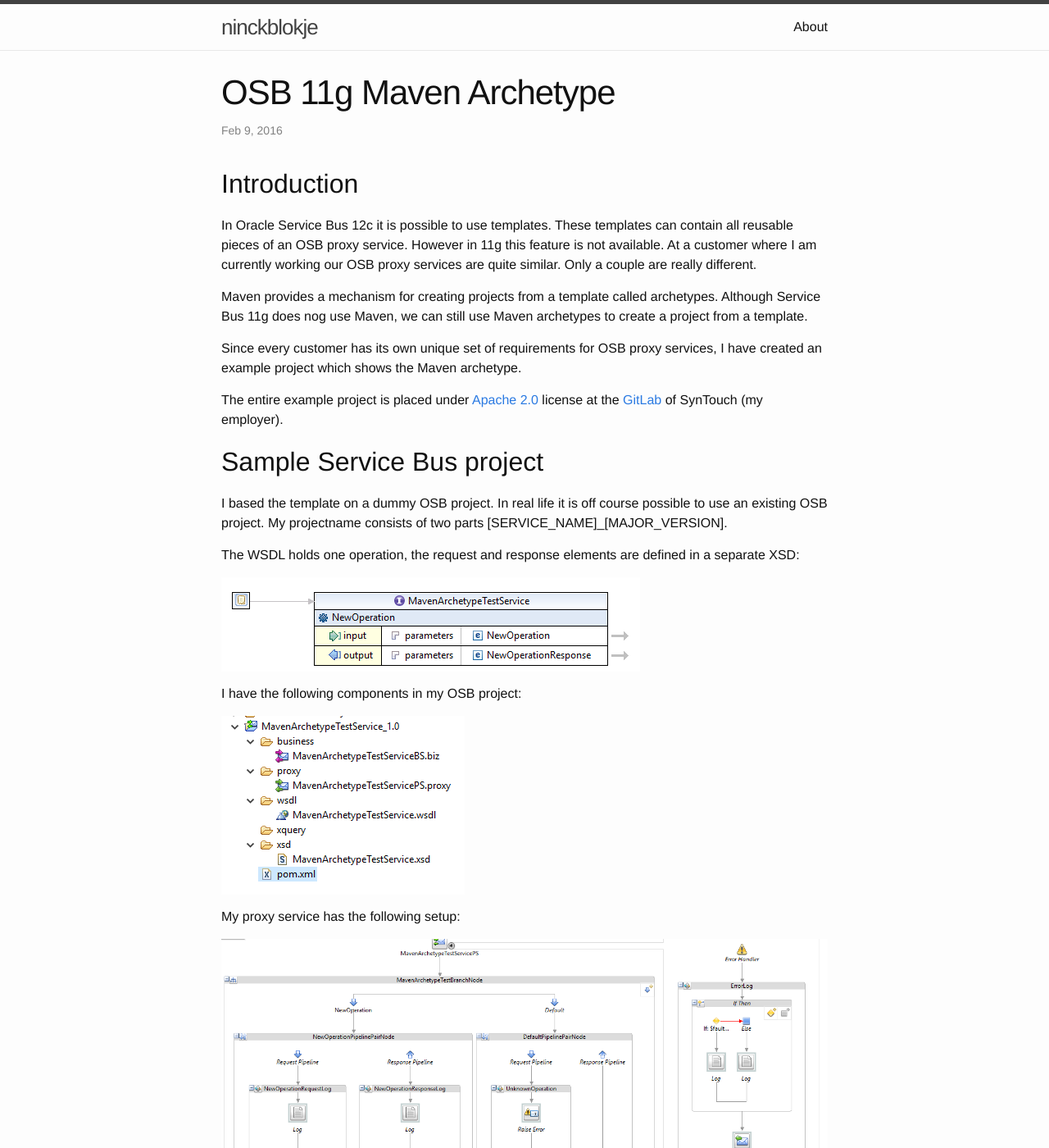
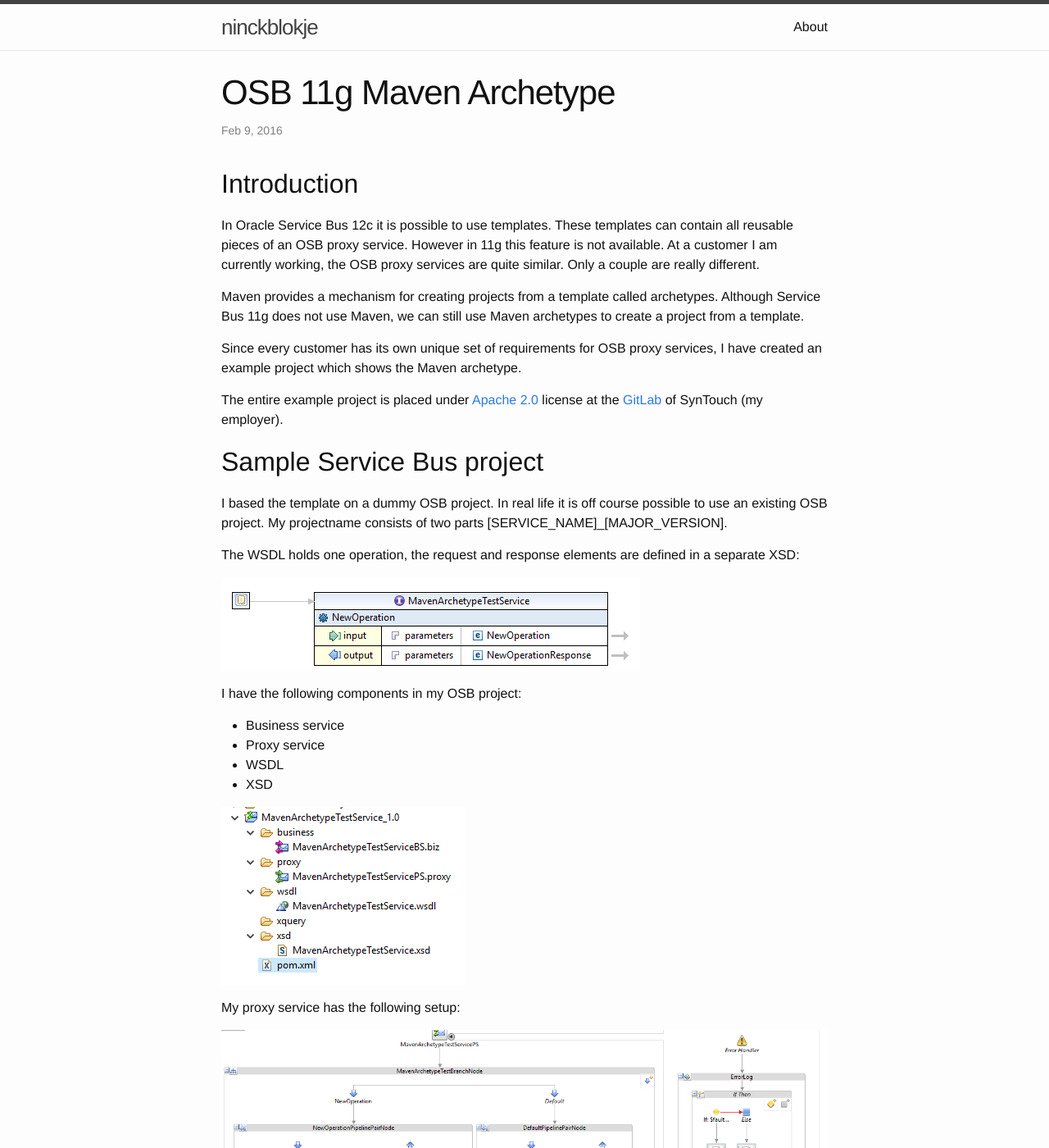
Before and after one commit to ninckblokje/ninckblokje.github.io, a Jekyll site: the page built from _posts/2016-02-09-osb-11g-archetype.md, in a window 1280 px wide and 1400 px high. Shown: the whole window at 82% size. Built offline with Jekyll 4.4.1, drawn with Linux system fonts in a browser that asks for light colours; some of the changed text lies outside the part shown.

Commit message:
Text improvements

```diff
--- a/_posts/2016-02-09-osb-11g-archetype.md
+++ b/_posts/2016-02-09-osb-11g-archetype.md
@@ -6,9 +6,9 @@
 ---
 
 ## Introduction
-In Oracle Service Bus 12c it is possible to use templates. These templates can contain all reusable pieces of an OSB proxy service. However in 11g this feature is not available. At a customer where I am currently working our OSB proxy services are quite similar. Only a couple are really different.
+In Oracle Service Bus 12c it is possible to use templates. These templates can contain all reusable pieces of an OSB proxy service. However in 11g this feature is not available. At a customer I am currently working, the OSB proxy services are quite similar. Only a couple are really different.
 
-Maven provides a mechanism for creating projects from a template called archetypes. Although Service Bus 11g does nog use Maven, we can still use Maven archetypes to create a project from a template.
+Maven provides a mechanism for creating projects from a template called archetypes. Although Service Bus 11g does not use Maven, we can still use Maven archetypes to create a project from a template.
 
 Since every customer has its own unique set of requirements for OSB proxy services, I have created an example project which shows the Maven archetype.
 
@@ -23,6 +23,11 @@
 
 I have the following components in my OSB project:
 
+- Business service
+- Proxy service
+- WSDL
+- XSD
+
 ![Project structure]({{ site.github.url }}/assets/2016-02-09-osb-11g-archetype/project_structure.png)
 
 My proxy service has the following setup:
@@ -142,9 +147,13 @@
 The **operations** variable is split and for each value the values between the tags **#foreach** and **#end** are repeated.
 
 ### Renaming files
-It is possible to give files a dynamic name (though it is not possible to create a dynamic number of files). By placing two underscores infront of the variable name (as defined in **archetype-metadata.xml**) and two after the name is dynamically set when the archetype is executing. Example:
+It is possible to give files a dynamic name (though it is not possible to create a dynamic number of files). By placing two underscores in front of the variable name (as defined in **archetype-metadata.xml**) and two after the name is dynamically set when the archetype is executing. Example syntax:
 
     __serviceName__PS.proxy
+
+If the variable **serviceName** is set to **ForGitHubService** then the final name of the proxy service file will be:
+
+    ForGitHubServicePS.proxy
 
 ### Building
 The archetype can be build by Maven with the following command:
```
Also changed, not shown: other parts of _posts/2016-02-09-osb-11g-archetype.md (+4 -4 lines).
